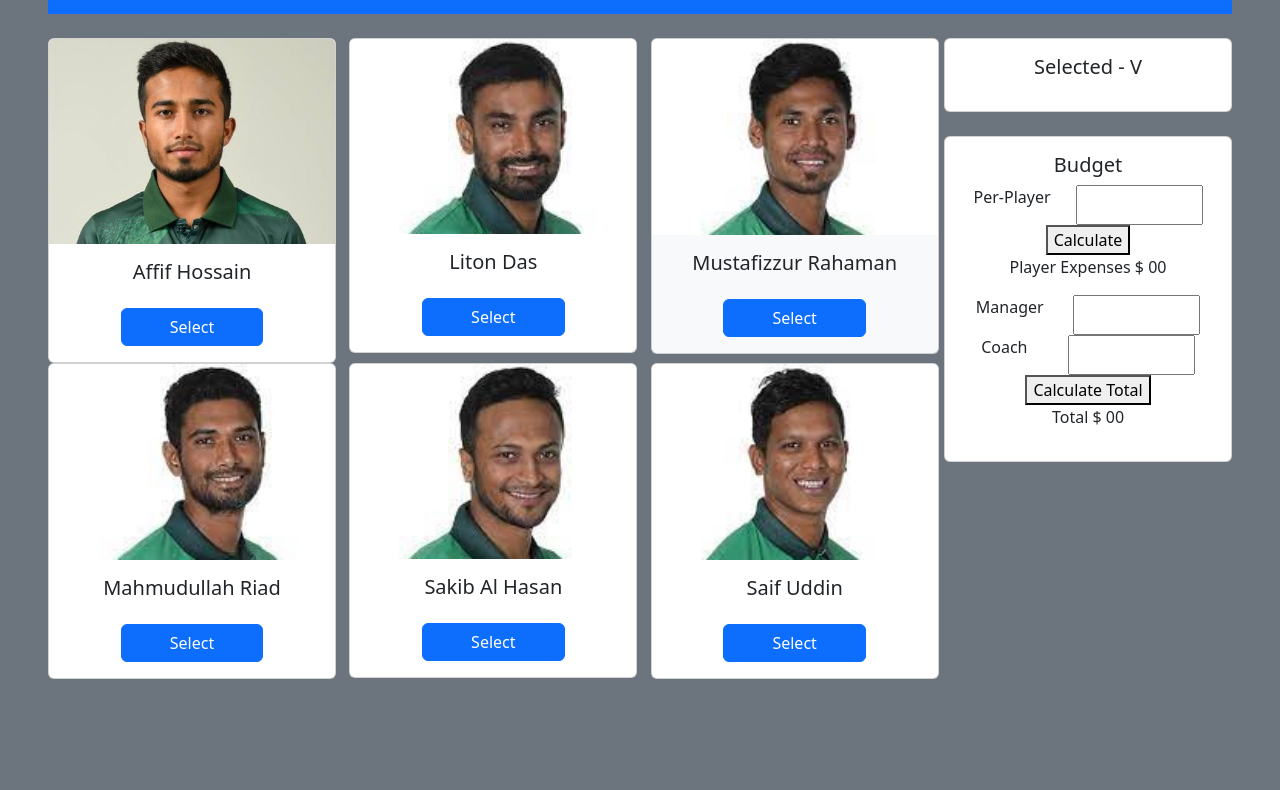
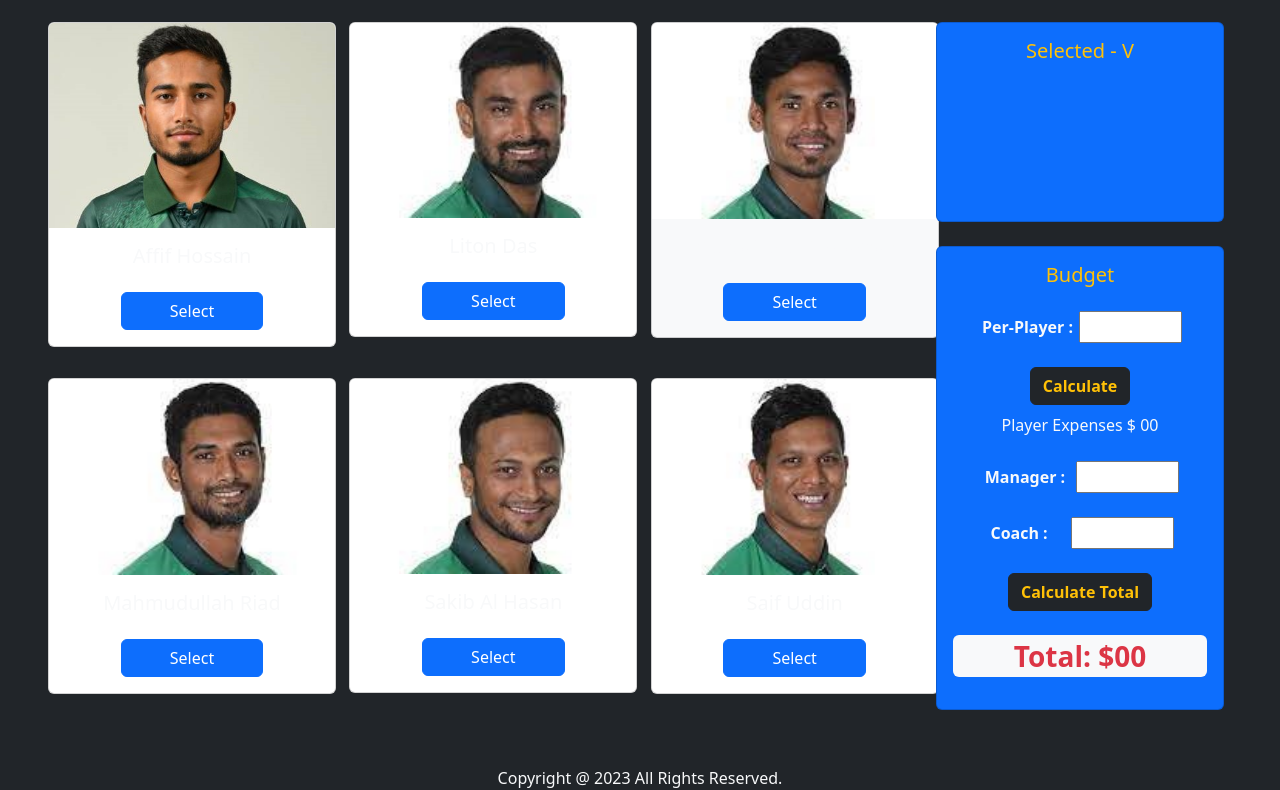
Before and after one commit to mdrobiulislam09/BPL-Player-duft, a plain HTML site: page index.html in a window 1280 px wide. Shown: the part 186-976 px from the top of the page. Before the commit the page ends 913 px from the top, so only its background shows below. Drawn offline with nearby package versions, Linux system fonts and the light colour scheme.

Commit message:
Assignment 100% complete

```diff
--- a/index.html
+++ b/index.html
@@ -8,14 +8,21 @@
     <!-- CSS only -->
     <link href="https://cdn.jsdelivr.net/npm/bootstrap@5.2.0/dist/css/bootstrap.min.css" rel="stylesheet" integrity="sha384-gH2yIJqKdNHPEq0n4Mqa/HGKIhSkIHeL5AyhkYV8i59U5AR6csBvApHHNl/vI1Bx" crossorigin="anonymous">
 
+    <!-- vanila css -->
+    <style>
+        .bg-height{
+            height: 200px;
+        }
+    </style>
+
 </head>
-<body class="m-5 bg-secondary">
-    <header class="bg-primary p-5 mb-4">
-            <h1 class="text-center">Select Your Best Five</h1>
+<body class="text-light bg-dark">
+    <header class="bg-primary p-5">
+            <h1 class="text-center text-light"><i>Select Your Best Five</i></h1>
     </header>
-    <main class="d-sm-flex gap-3">
+    <main class="d-sm-flex m-5">
         <section class="row">
-                <div class="col-xl-4 col-lg-6">
+                <div class="col-xl-4 col-lg-6 py-2">
                     <div class="card text-center" style="width: 18rem;">
                         <img src="image/afif.jpg" class="card-img-top" alt="...">
                         <div class="card-body">
@@ -24,7 +31,7 @@
                         </div>
                     </div>
                 </div>
-                <div class="col-xl-4 col-lg-6">
+                <div class="col-xl-4 col-lg-6 py-2">
                     <div class="card text-center" style="width: 18rem;">
                         <img src="image/liton.jfif" class="card-img-top" alt="...">
                         <div class="card-body">
@@ -33,7 +40,7 @@
                         </div>
                     </div>
                 </div>
-                <div class="col-xl-4 col-lg-6">
+                <div class="col-xl-4 col-lg-6 py-2">
                     <div class="card text-center bg-light" style="width: 18rem;">
                         <img src="image/mustafizur.jfif" class="card-img-top" alt="...">
                         <div class="card-body">
@@ -42,7 +49,7 @@
                         </div>
                     </div>
                 </div>
-                <div class="col-xl-4 col-lg-6">
+                <div class="col-xl-4 col-lg-6 py-2">
                     <div class="card text-center" style="width: 18rem;">
                         <img src="image/riad.jfif" class="card-img-top" alt="...">
                         <div class="card-body">
@@ -51,7 +58,7 @@
                         </div>
                     </div>
                 </div>
-                <div class="col-xl-4 col-lg-6">
+                <div class="col-xl-4 col-lg-6 py-2">
                     <div class="card text-center" style="width: 18rem;">
                         <img src="image/sakib.jfif" class="card-img-top" alt="...">
                         <div class="card-body">
@@ -60,7 +67,7 @@
                         </div>
                     </div>
                 </div>
-                <div class="col-xl-4 col-lg-6">
+                <div class="col-xl-4 col-lg-6 py-2">
                     <div class="card text-center" style="width: 18rem;">
                         <img src="image/saif.jfif" class="card-img-top" alt="...">
                         <div class="card-body">
@@ -70,46 +77,50 @@
                     </div>
                 </div>
         </section>
-        <section>
+        <br>
+        <section class="p-2">
             <div>
-                <div class="card" style="width: 18rem;">
+                <div class="card bg-primary bg-height" style="width: 18rem;">
                     <div class="card-body">
-                      <h5 class="card-title text-center">Selected - V</h5>
-                      <ol class="listC " id="list">
+                      <h5 class="card-title text-center text-warning">Selected - V</h5>
+                      <ol class="fw-bold text-light" id="list">
                       </ol>
                     </div>
                 </div>
             </div>
             <br>
             <div>
-                <div class="card" style="width: 18rem;">
+                <div class="card bg-primary" style="width: 18rem;">
                     <div class="card-body">
-                      <h5 class="card-title text-center">Budget</h5>
-                      <div class="d-flex justify-content-around">
-                        <p>Per-Player</p>
+                      <h5 class="card-title text-center text-warning">Budget</h5>
+                      <div class="d-flex justify-content-around m-4">
+                        <p class="fw-bold m-1">Per-Player :</p>
                         <input id="per-player" class="w-50" type="tel">
                       </div>
                       <div class="text-center">
-                        <button id="calculate">Calculate</button>
+                        <button id="calculate" class="mb-2 btn btn-dark text-warning fw-bold">Calculate</button>
                       </div>
                       <p class="text-center">Player Expenses $ <span id="player-cost">00</span></p>
-                      <div class="d-flex justify-content-around">
-                        <p>Manager</p>
+                      <div class="d-flex justify-content-around m-4">
+                        <p class="fw-bold m-1">Manager :</p>
                         <input id="manager" class="w-50" type="tel">
                       </div>
-                      <div class="d-flex justify-content-around pl-2">
-                        <p>Coach</p>
+                      <div class="d-flex justify-content-around m-4 pl-2">
+                        <p class="fw-bold m-1">Coach :</p>
                         <input id="coach" class="w-50" type="tel">
                       </div>
                       <div class="text-center">
-                        <button id="calculate-total">Calculate Total</button>
-                      </div>
-                      <p class="text-center">Total $ <span id="tottalCost">00</span></p>
+                        <button class="btn btn-dark text-warning fw-bold" id="calculate-total">Calculate Total</button>
+                      </div >
+                      <p class="text-center fs-3 rounded fw-bold mt-4 text-danger  bg-light">Total: $<span id="tottalCost">00</span></p>
                     </div>
                 </div>
             </div>
         </section>
     </main>
+    <footer class="text-center">
+        Copyright @ 2023 All Rights Reserved.
+    </footer>
     <script src="java.js"></script>
 </body>
 </html>
--- a/java.js
+++ b/java.js
@@ -1,9 +1,8 @@
 function nameValue(nameId, selectID) {
     const name = document.getElementById(nameId) ;
     const list = document.getElementById('list') ;
-
-    const lii = document.querySelectorAll('#list li') ;
-    if (lii.length == 5) {
+    const listName = document.querySelectorAll('#list li') ;
+    if (listName.length == 5) {
         return alert('You can add maximum of five players') ;
     }
     const li = document.createElement('li') ;
@@ -49,8 +48,8 @@ function Value(cost) {
 document.getElementById('calculate').addEventListener('click', function(){
     const playerValue = Value('per-player') ;
     const playerCost = document.getElementById('player-cost') ;
-    const lii = document.querySelectorAll('#list li') ;
-    playerCost.innerText = playerValue * lii.length ;
+    const listName = document.querySelectorAll('#list li') ;
+    playerCost.innerText = playerValue * listName.length ;
 })
 document.getElementById('calculate-total').addEventListener('click', function(){
     const playerCost = document.getElementById('player-cost') ;
```
